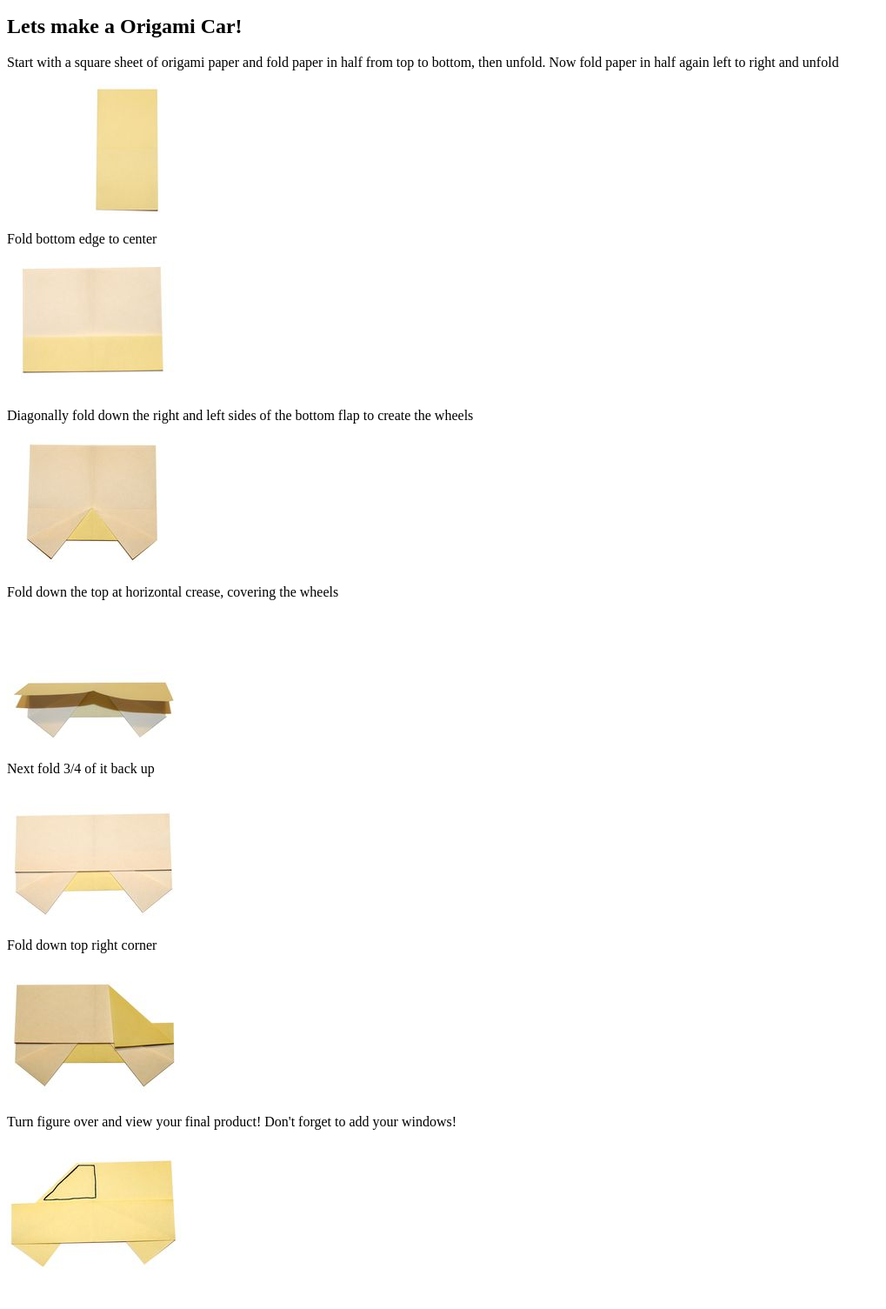
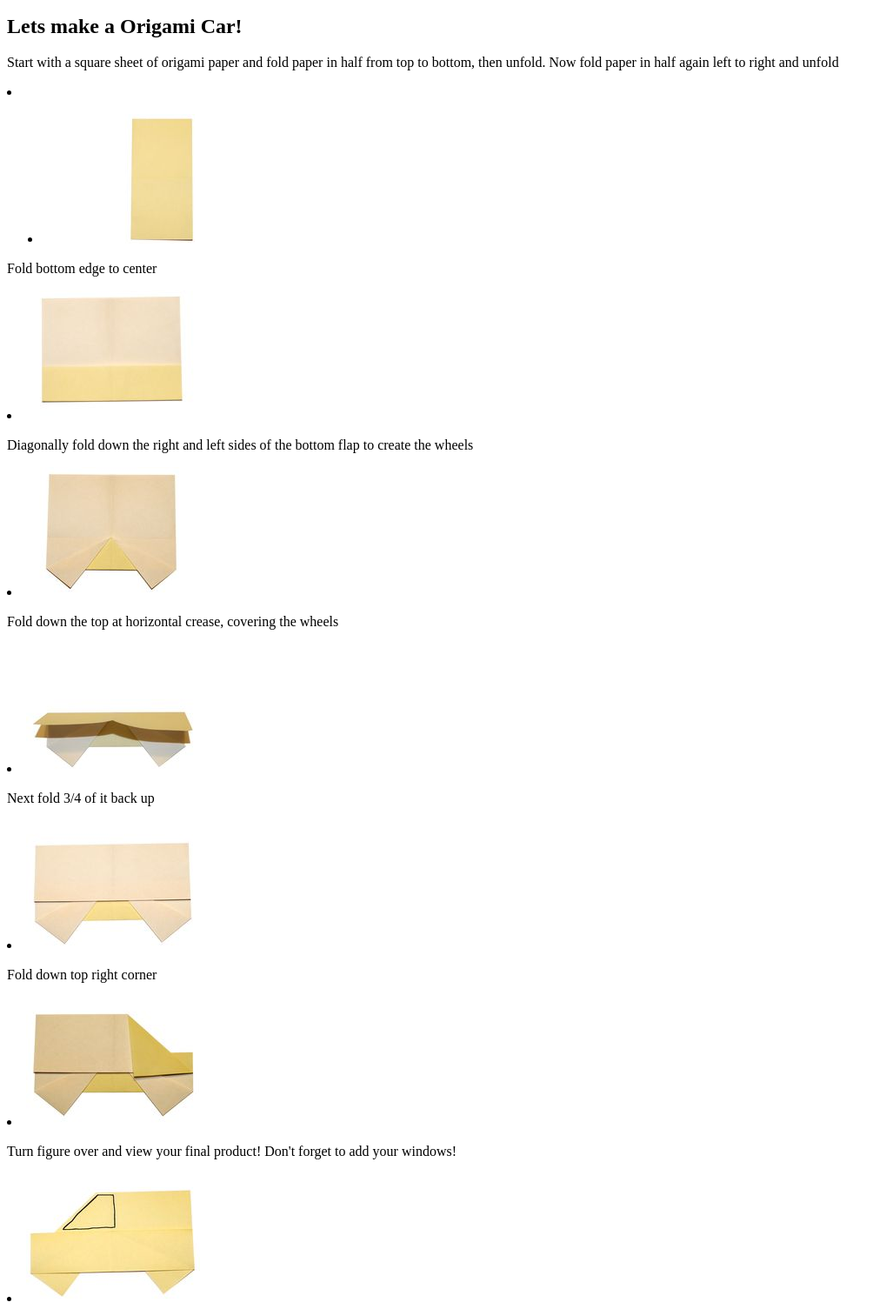
Before and after one commit to sabaslote/project1, a plain HTML site: page origami.html in a window 1280 px wide. Shown: the part 429-1934 px from the top of the page at 87% size, without its empty margins (0-1019 px from the left). Before the commit the page ends 1905 px from the top, so only its background shows below. Drawn offline with Linux system fonts and the light colour scheme.

Commit message:
removal of div since it not supported with li elemeent

```diff
--- a/origami.html
+++ b/origami.html
@@ -14,7 +14,6 @@
   </ul>
   </nav>
   </header>
-  </nav>
   <h1>Origami</h1>
   <h2>What is Origami</h2>
   <p>
@@ -33,32 +32,34 @@
   </ul>
   <h2>Lets make a Origami Car!</h2>
   <p>Start with a square sheet of origami paper and fold paper in half from top to bottom, then unfold. Now fold paper in half again left to right and unfold </p>
-  <div>
-    <img src="images/origami-car03.jpg" alt="Step 1"></li>
-  </div>
+  <li>
+    <ul>
+    <li><img src="images/origami-car03.jpg" alt="Step 1"></li>
+    </ul>
+  </li>
   <p>Fold bottom edge to center</p>
   <div>
-	<img src="images/origami-car04.jpg" alt="Step 2"></li>
+	<li><img src="images/origami-car04.jpg" alt="Step 2"></li>
   </div>
   <p>Diagonally fold down the right and left sides of the bottom flap to create the wheels</p>
   <div>
-    <img src="images/origami-car05.jpg" alt="Step 3"></li>
+    <li><img src="images/origami-car05.jpg" alt="Step 3"></li>
   </div>
   <p>Fold down the top at horizontal crease, covering the wheels</p>
   <div>
-	<img src="images/origami-car06.jpg" alt="Step 4"></li>
+	<li><img src="images/origami-car06.jpg" alt="Step 4"></li>
   </div>
   <p>Next fold 3/4 of it back up</p>
   <div>
-    <img src="images/origami-car07.jpg" alt="Step 5"></li>
+    <li><img src="images/origami-car07.jpg" alt="Step 5"></li>
   </div>
   <p>Fold down top right corner</p>
   <div>
-	<img src="images/origami-car08.jpg" alt="Step 6"></li>
+	<li><img src="images/origami-car08.jpg" alt="Step 6"></li>
   </div>
   <p>Turn figure over and view your final product! Don't forget to add your windows!</p>
   <div>
-    <img src="images/origami-car09.jpg" alt="Final Product"></li>
+    <li><img src="images/origami-car09.jpg" alt="Final Product"></li>
   </div>
  </body>
  </html>
```
